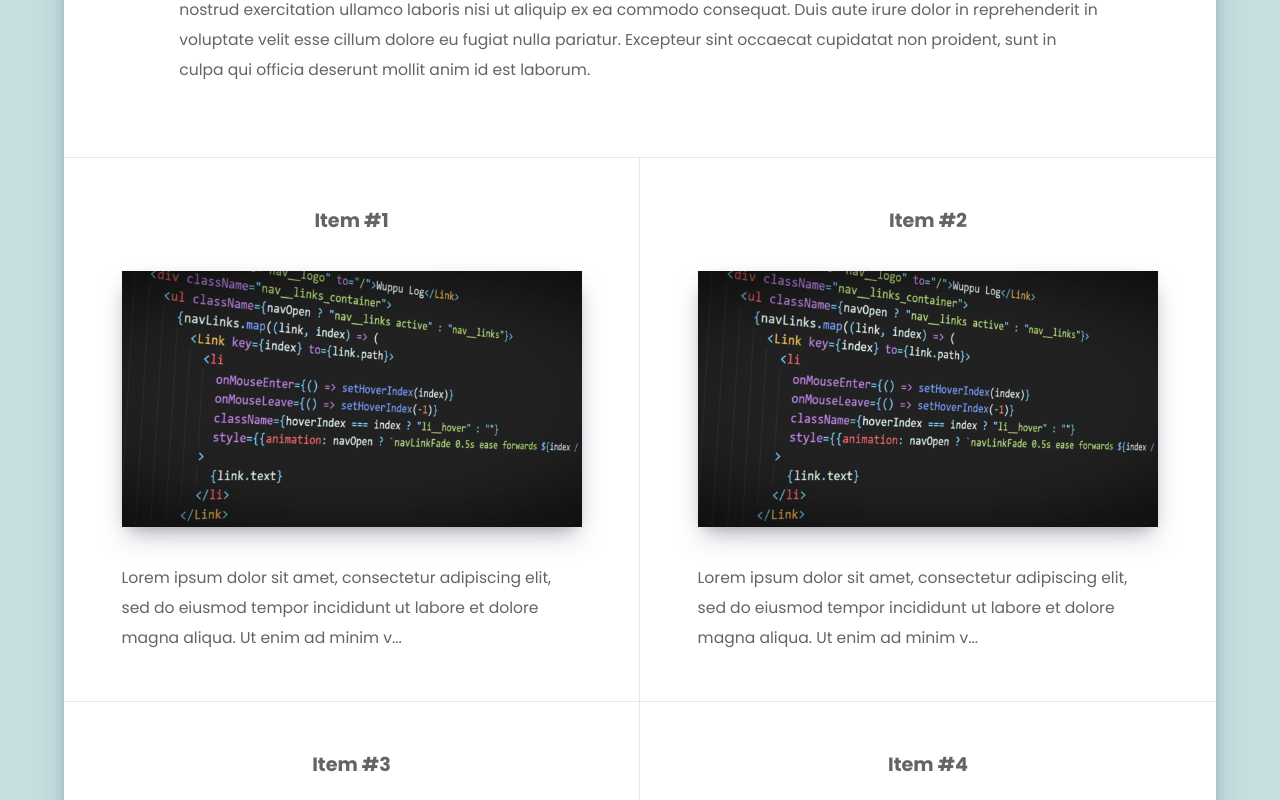
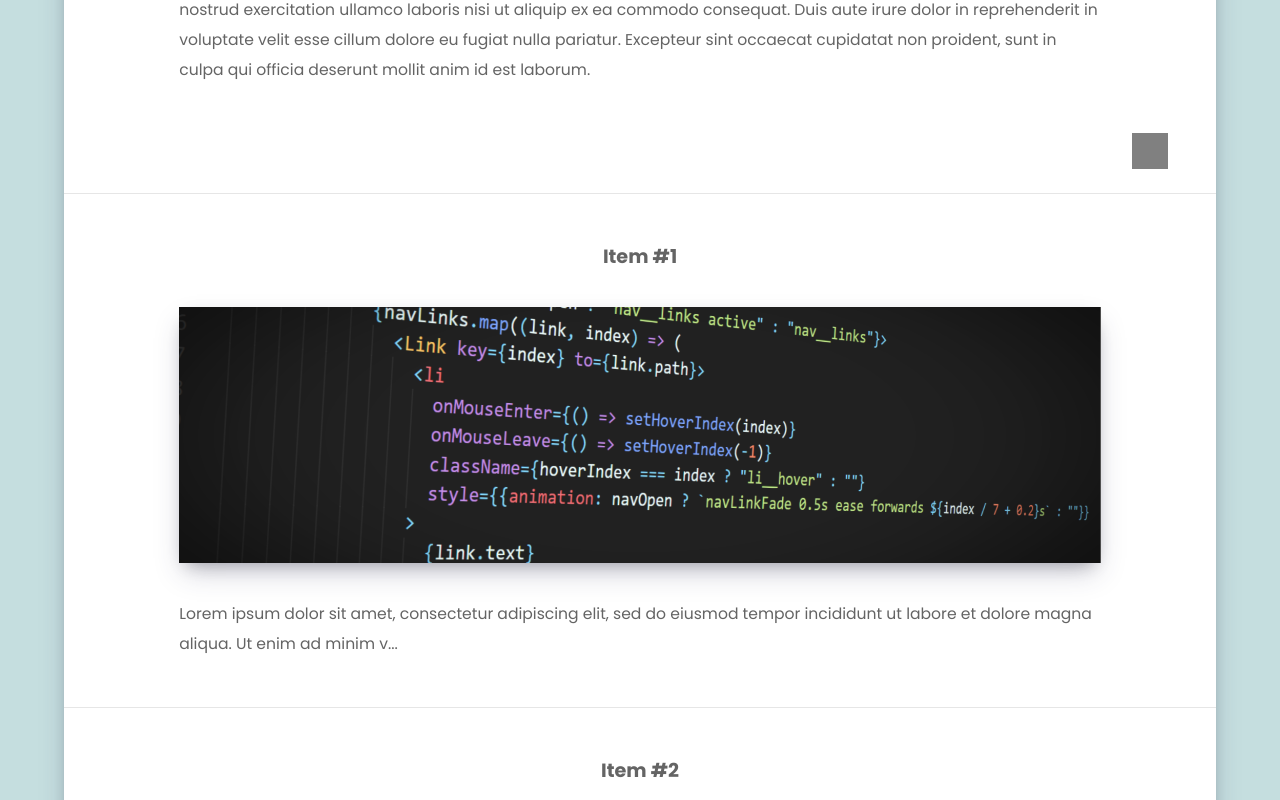
Before and after one commit to wuppu/fe-portfolio, a React (Create React App) app: page / in a window 1280 px wide. Shown: the part 1480-2280 px from the top of the page. Built offline with nearby package versions, Linux system fonts and the light colour scheme; the HTML template or start-up script is replaced by a standard one.

Commit message:
20200211 item-block-list transition, toggle list, [TODO] code split

```diff
--- a/src/components/ItemBlock.css
+++ b/src/components/ItemBlock.css
@@ -5,8 +5,12 @@
   display: flex;
   flex-direction: column;
   align-items: center;
+  transition: opacity 0.5s ease;
 }
 
+.item-block.inline {
+  width: 100%;
+}
 .item-block.right {
   border-right: 0.14rem solid rgb(230, 230, 230);
 }
@@ -39,7 +43,7 @@
 
 .item-block .item-figure .item-img {
   width: 100%;
-  height: auto;
+  height: 100%;
   object-fit: cover;
   transform: scale(1);
   transition: 0.2s ease-in-out;
--- a/src/components/ItemBlock.js
+++ b/src/components/ItemBlock.js
@@ -22,13 +22,14 @@ function ItemBlock(props) {
     dolore eu fugiat nulla pariatur. Excepteur sint occaecat cupidatat non
     proident, sunt in culpa qui officia deserunt mollit anim id est laborum.`;
 
-  const { right, odd, last, img, title } = props;
+  const { right, odd, last, img, title, inline, blink } = props;
 
   return (
     <div
-      className={`item-block ${right ? "right" : ""} ${
+      className={`item-block ${inline ? "inline" : ""} ${right ? "right" : ""} ${
         odd && last ? "odd" : ""
-      } ${last ? "last" : ""}`}
+      } ${last ? "last" : ""}` }
+      style={blink ? {opacity: 0} : {opacity: 1}}
     >
       <h2 className="sub-title">{title}</h2>
       <figure className="item-figure">
--- /dev/null
+++ b/src/components/ItemList.css
@@ -0,0 +1,24 @@
+.item-container {
+  display: flex;
+  flex-direction: column;
+  justify-content: center;
+  align-items: center;
+}
+
+.item-block-list {
+  display: flex;
+  justify-content: center;
+  flex-wrap: wrap;
+  margin: 2rem 0;
+  border-top: 0.14rem solid rgb(230, 230, 230);
+  border-bottom: 0.14rem solid rgb(230, 230, 230);
+}
+
+.list-toggle {
+  height: 3rem;
+  width: 3rem;
+  align-self: flex-end;
+  margin: 4rem 4rem 0 0;
+  background: gray;
+  cursor: pointer;
+}
--- /dev/null
+++ b/src/components/ItemList.js
@@ -0,0 +1,52 @@
+import React from "react";
+import { useState } from "react";
+import "./ItemList.css";
+
+import ItemBlock from "./ItemBlock";
+
+function ItemList() {
+  const [listToggle, setListToggle] = useState(true);
+  const [blink, setBlink] = useState(false);
+  const itemList = [1, 2, 3, 4, 5, 6, 7];
+
+  const clickHandle = () => {
+    setBlink(true);
+    setTimeout(() => {
+      setBlink(false);
+      setListToggle(!listToggle);
+    }, 500);
+  }
+
+  return (
+    <div className="item-container">
+      <div
+        className="list-toggle"
+        onClick={() => clickHandle()}
+      ></div>
+      <div className="item-block-list">
+        {itemList.map((item, index) => (
+          <ItemBlock
+            key={index}
+            title={`Item #${item}`}
+            inline={listToggle ? true : false}
+            right={listToggle ? false : (index % 2 === 0 ? true : false)}
+            odd={itemList.length % 2 === 1 ? true : false}
+            last={
+              itemList.length % 2 === 1
+                ? index > itemList.length - 2
+                  ? true
+                  : false
+                : index > itemList.length - 3
+                ? true
+                : false
+            }
+            img={"Home_img.jpg"}
+            blink={blink}
+          />
+        ))}
+      </div>
+    </div>
+  );
+}
+
+export default ItemList;
--- a/src/routes/Home.js
+++ b/src/routes/Home.js
@@ -1,9 +1,8 @@
 import React from "react";
-import ItemBlock from "../components/ItemBlock";
+import ItemList from "../components/ItemList";
 import "./SubPage.css";
 
 function Home() {
-  const itemList = [1, 2, 3, 4, 5, 6, 7];
 
   return (
     <div className="main-container">
@@ -37,26 +36,7 @@ function Home() {
         dolore eu fugiat nulla pariatur. Excepteur sint occaecat cupidatat non
         proident, sunt in culpa qui officia deserunt mollit anim id est laborum.
       </p>
-      <div className="item-block-list">
-        {itemList.map((item, index) => (
-          <ItemBlock
-            key={index}
-            title={`Item #${item}`}
-            right={index % 2 === 0 ? true : false}
-            odd={itemList.length % 2 === 1 ? true : false}
-            last={
-              itemList.length % 2 === 1
-                ? index > itemList.length - 2
-                  ? true
-                  : false
-                : index > itemList.length - 3
-                ? true
-                : false
-            }
-            img={"Home_img.jpg"}
-          />
-        ))}
-      </div>
+      <ItemList/>
     </div>
   );
 }
--- a/src/routes/Project.js
+++ b/src/routes/Project.js
@@ -2,8 +2,8 @@ import React, { Component } from "react";
 import ReactMarkdown from "react-markdown";
 import CodeBlock from "../components/CodeBlock";
 import InlineCode from "../components/InlineCode";
+import ItemBlock from "../components/ItemBlock";
 import axios from "axios";
-import ItemBlock from "../components/ItemBlock";
 import "./SubPage.css";
 
 class Project extends Component {
--- a/src/routes/SubPage.css
+++ b/src/routes/SubPage.css
@@ -78,15 +78,6 @@
   transform: scale(1.05);
 }
 
-.main-container .item-block-list {
-  display: flex;
-  justify-content: center;
-  flex-wrap: wrap;
-  margin: 6rem 0;
-  border-top: 0.14rem solid rgb(230, 230, 230);
-  border-bottom: 0.14rem solid rgb(230, 230, 230);
-}
-
 @media screen and (max-width: 1000px) {
   .main-container .item-block-list {
     display: flex;
```
